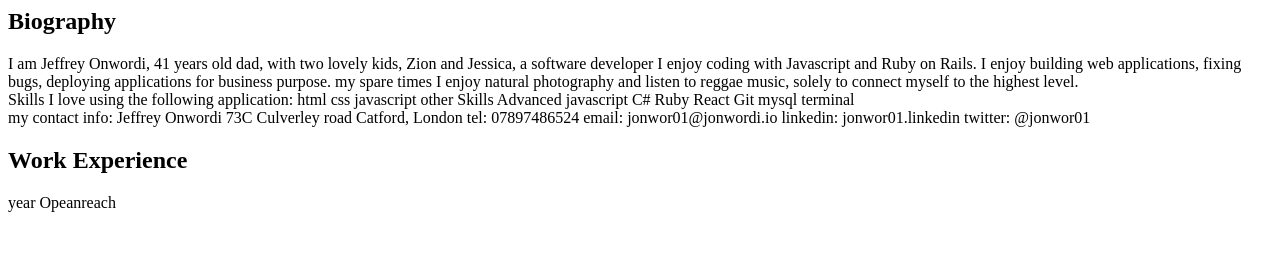
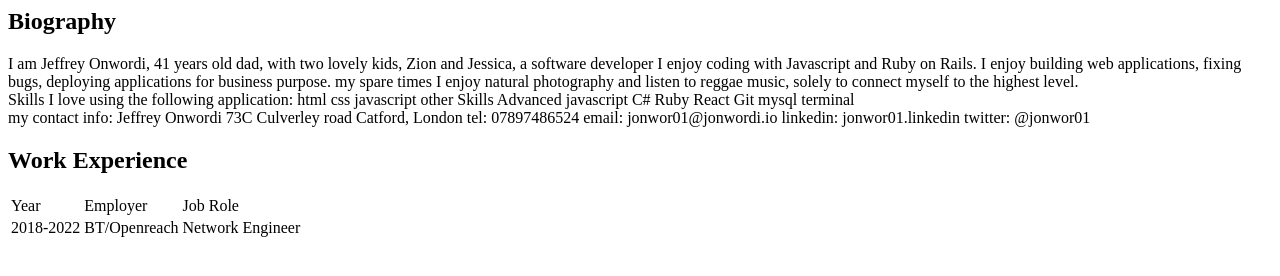
Before and after one commit to jonwor01/secondRepo, a plain HTML site: page index.html in a window 1280 px wide. Drawn offline with Linux system fonts and the light colour scheme.

Commit message:
images added

```diff
--- a/index.html
+++ b/index.html
@@ -47,11 +47,18 @@
 
         <h2>Work Experience</h2>
 
-        <th>
-            <td>year</td>
-            <tr>Opeanreach</tr>
-        </th>
-
+       <table>
+           <tr>
+               <td>Year</td>
+               <td>Employer</td>
+               <td>Job Role</td>
+           </tr>
+           <tr>
+               <td>2018-2022</td>
+               <td>BT/Openreach</td>
+               <td>Network Engineer</td>
+           </tr>
+       </table>
 
 
 
```
Also changed, not shown: IMG_4538.jpg (added), IMG_5718.jpg (added), 2 other files.
